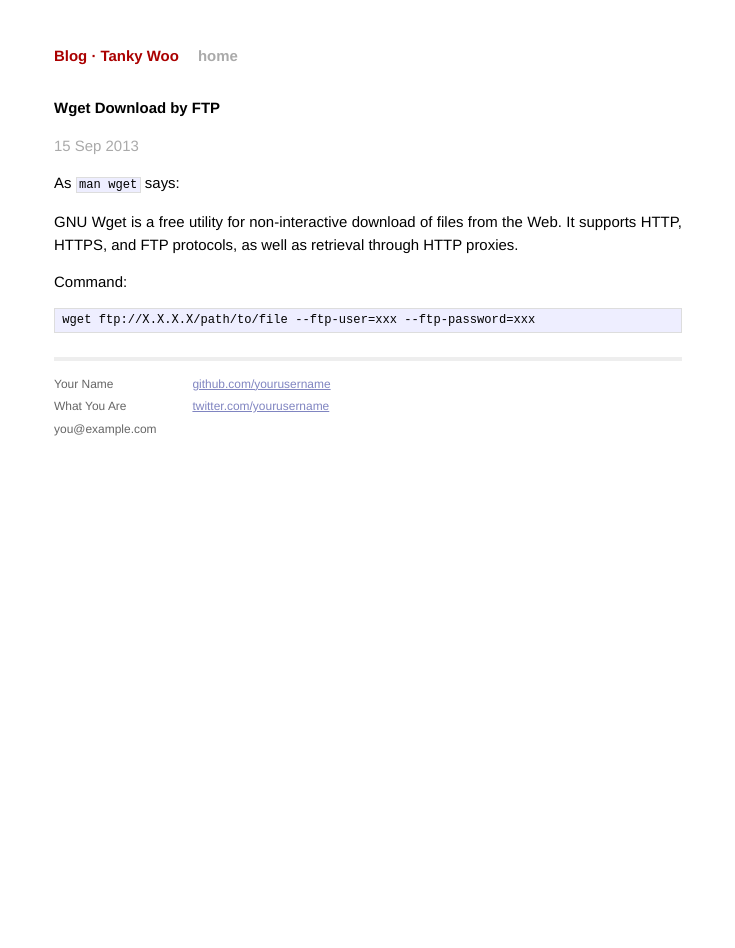
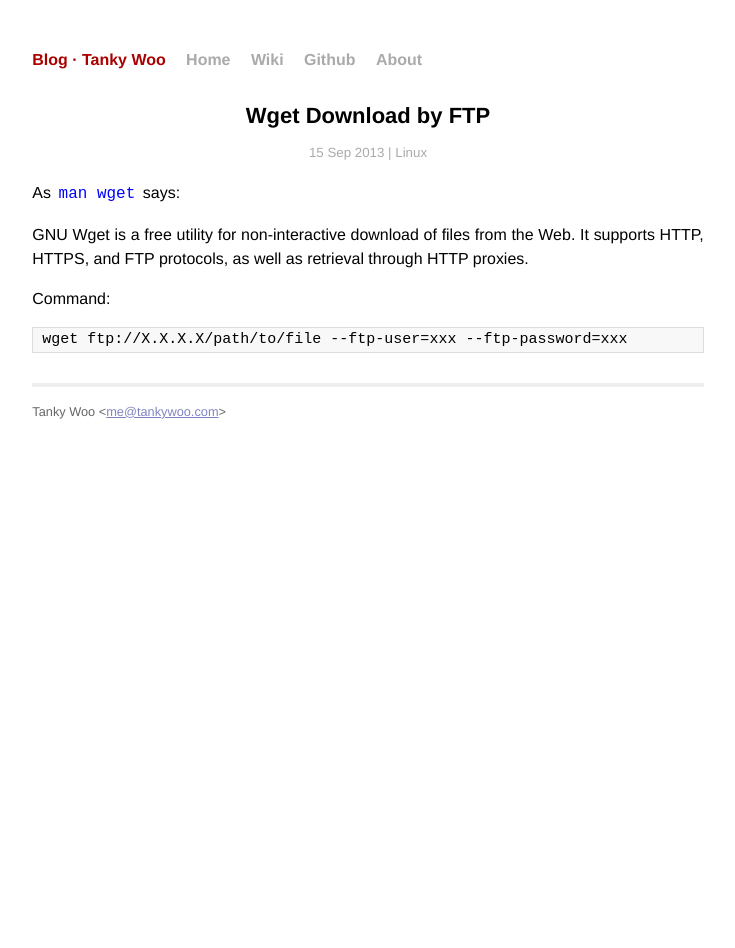
Before and after one commit to Harteyang/harte.top, a Jekyll site: the page built from _posts/2013-09-15-wget-download-by-ftp.markdown, in a window 1280 px wide. Shown: the whole page, without its empty margins (272-1007 px from the left). Built offline with Jekyll 4.4.1, drawn with Linux system fonts in a browser that asks for light colours; Markdown is read by kramdown in place of the engine named in the settings; comment, search, counter and statistics services are not loaded.

Commit message:
add about and change css

```diff
--- a/_layouts/default.html
+++ b/_layouts/default.html
@@ -18,7 +18,10 @@
         <div class="site">
           <div class="header">
             <h1 class="title"><a href="/">{{ site.name }}</a></h1>
-            <a class="extra" href="/">home</a>
+            <a class="extra" href="/">Home</a>
+            <a class="extra" href="http://wiki.tankywoo.com/">Wiki</a>
+            <a class="extra" href="https://github.com/tankywoo">Github</a>
+            <a class="extra" href="/about.html">About</a>
           </div>
 
           {{ content }}
@@ -26,15 +29,7 @@
           <div class="footer">
             <div class="contact">
               <p>
-                Your Name<br />
-                What You Are<br />
-                you@example.com
-              </p>
-            </div>
-            <div class="contact">
-              <p>
-                <a href="https://github.com/yourusername">github.com/yourusername</a><br />
-                <a href="https://twitter.com/yourusername">twitter.com/yourusername</a><br />
+              Tanky Woo <<a href="mailto:me@tankywoo.com">me@tankywoo.com</a>>
               </p>
             </div>
           </div>
--- a/_layouts/post.html
+++ b/_layouts/post.html
@@ -1,9 +1,27 @@
 ---
 layout: default
 ---
-<h2>{{ page.title }}</h2>
-<p class="meta">{{ page.date | date_to_string }}</p>
+<div id="pagetitle"><h2>{{ page.title }}</h2></div>
+<small><p class="meta">{{ page.date | date_to_string }}
+{% if page.categories %}
+| {{ page.categories }}
+{% endif %}</p></small>
 
 <div class="post">
 {{ content }}
 </div>
+
+<!-- Duoshuo Comment BEGIN -->
+<div class="ds-thread"></div>
+<script type="text/javascript">
+var duoshuoQuery = {short_name:"techwutianqicom"};
+    (function() {
+        var ds = document.createElement('script');
+        ds.type = 'text/javascript';ds.async = true;
+        ds.src = 'http://static.duoshuo.com/embed.js';
+        ds.charset = 'UTF-8';
+        (document.getElementsByTagName('head')[0]
+        || document.getElementsByTagName('body')[0]).appendChild(ds);
+    })();
+    </script>
+<!-- Duoshuo Comment END -->
--- a/css/main.css
+++ b/css/main.css
@@ -14,8 +14,7 @@ html, body { height: 100%; }
 
 body {
   background-color: #FFF;
-  font: 13.34px Helvetica, Arial, sans-serif;
-  font-size: small;
+  font: 13.9px Helvetica, Arial, sans-serif;
   text-align: center;
 }
 
@@ -25,9 +24,10 @@ h1, h2, h3, h4, h5, h6 {
 h1 { margin-bottom: 1em; }
 p { margin: 1em 0; }
 
-a         { color: #00a; }
-a:hover   { color: #000; }
-a:visited { color: #a0a; }
+a         { color: #1863a1; }
+a:visited { color: #1863A1; }
+a:hover   { color: #0181eb; }
+a:active   { color: #0181eb; }
 
 /*****************************************************************************/
 /*
@@ -87,10 +87,11 @@ a:visited { color: #a0a; }
 }
 
 .header a.extra:hover {
-  color: #000;
+  color: #a00;
 }
 
 .meta {
+  text-align: center;
   color: #aaa;
 }
 
@@ -127,12 +128,22 @@ a:visited { color: #a0a; }
 /*
 /*****************************************************************************/
 
+#pagetitle {
+  text-align: center;
+}
+
+#pagetitle h2 {
+  font-size: 22px;
+}
+
 /* standard */
 .post pre {
+  font-size: 15px;
   border: 1px solid #ddd;
-  background-color: #eef;
+  background-color: #f8f8f8;
   padding: 0 .4em;
   overflow: auto;
+  margin-bottom: 2em;
 }
 
 .post ul, .post ol {
@@ -140,12 +151,15 @@ a:visited { color: #a0a; }
 }
 
 .post code {
-  border: 1px solid #ddd;
-  background-color: #eef;
+  color: blue;
   padding: 0 .2em;
 }
 
 .post pre code {
+  color: #000;
+  /* background-color: #eef; */
+  background-color: #f8f8f8;
+  padding: 0 .2em;
   border: none;
 }
 
```
Also changed, not shown: about.markdown (added, +24 -0 lines).
